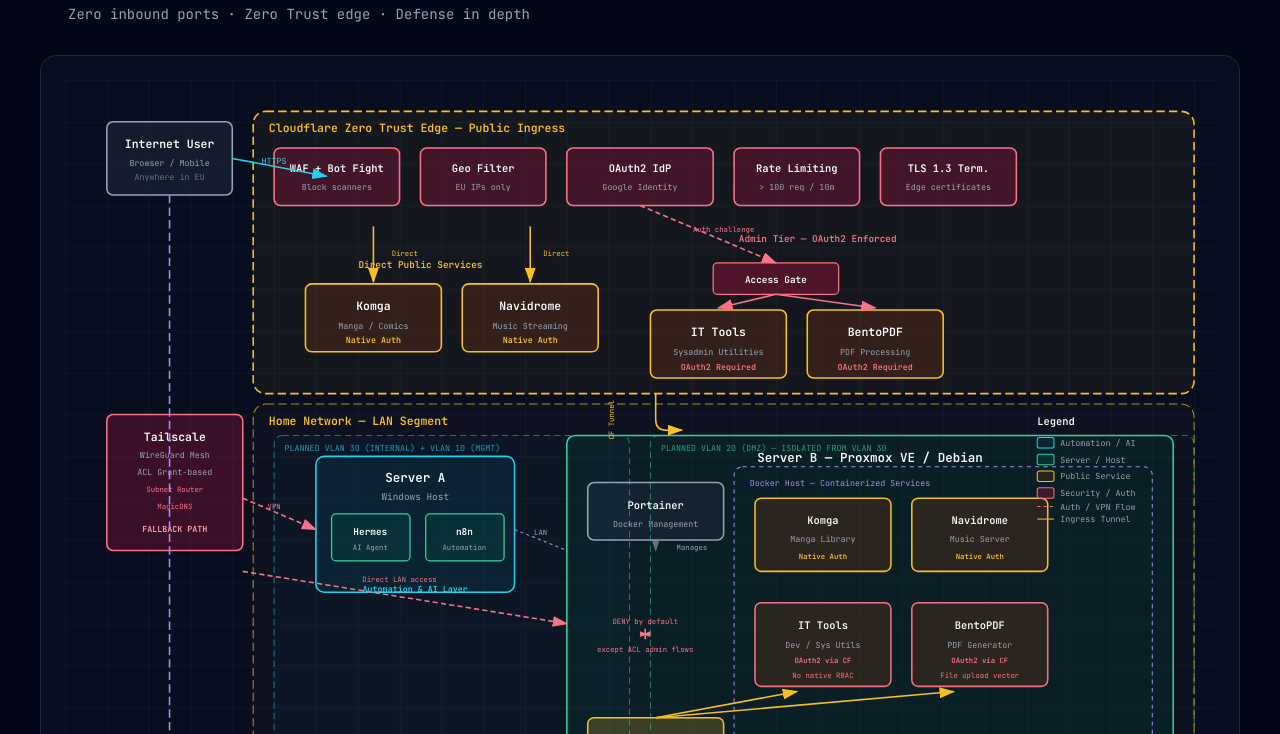
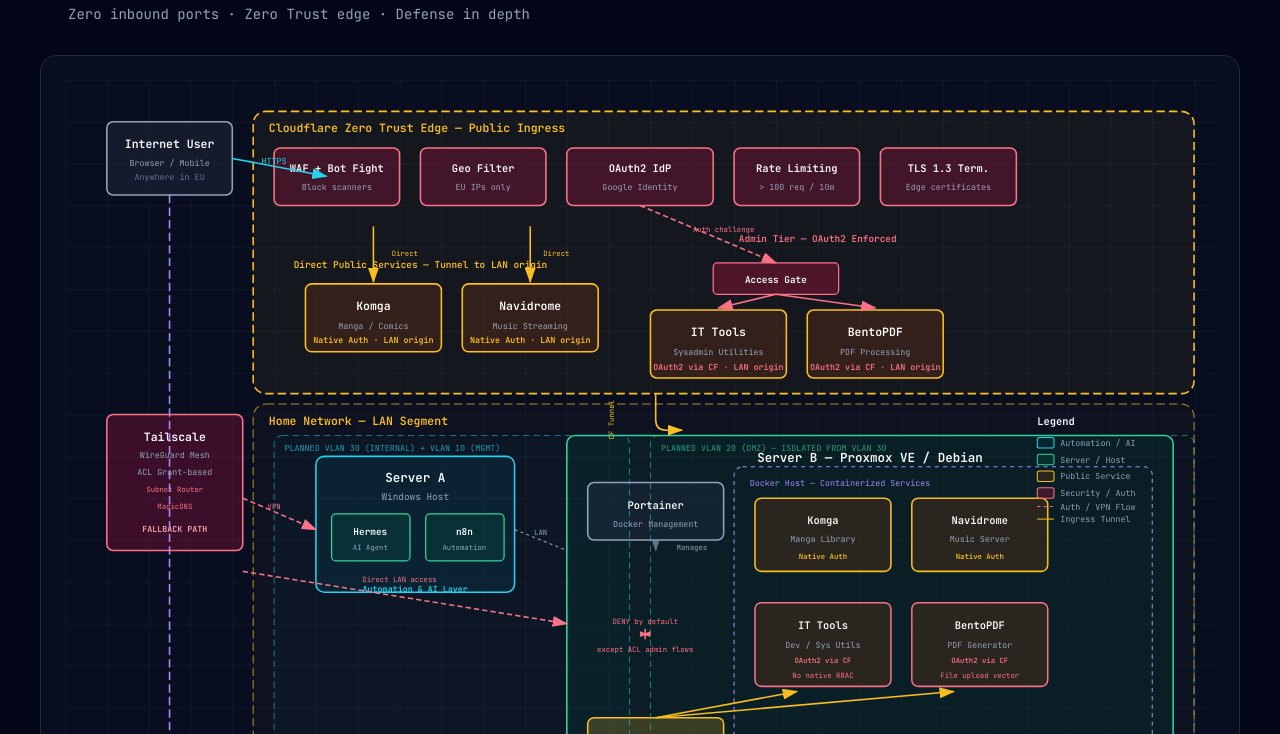
Before and after one commit to AlPeFe/homelab-security-portfolio, a plain HTML site: page index.html in a window 1280 px wide. Shown: the part 66-800 px from the top of the page. Drawn offline with Linux system fonts and the light colour scheme.

Commit message:
docs: clarify all public services are LAN-hosted; Cloudflare = tunnel/proxy only

```diff
--- a/index.html
+++ b/index.html
@@ -146,18 +146,18 @@
         <text x="845" y="88" fill="white" font-size="10" font-weight="600" text-anchor="middle">TLS 1.3 Term.</text>
         <text x="845" y="105" fill="#94a3b8" font-size="8" text-anchor="middle">Edge certificates</text>
 
-        <!-- Public Services (direct path) -->
-        <text x="340" y="180" fill="#fbbf24" font-size="9" font-weight="600" text-anchor="middle">Direct Public Services</text>
+        <!-- Public Services (Cloudflare Tunnel → LAN origin) -->
+        <text x="340" y="180" fill="#fbbf24" font-size="9" font-weight="600" text-anchor="middle">Direct Public Services — Tunnel to LAN origin</text>
 
         <rect x="230" y="195" width="130" height="65" rx="6" fill="rgba(120, 53, 15, 0.3)" stroke="#fbbf24" stroke-width="1.5"/>
         <text x="295" y="220" fill="white" font-size="11" font-weight="600" text-anchor="middle">Komga</text>
         <text x="295" y="238" fill="#94a3b8" font-size="8" text-anchor="middle">Manga / Comics</text>
-        <text x="295" y="252" fill="#fbbf24" font-size="8" font-weight="600" text-anchor="middle">Native Auth</text>
+        <text x="295" y="252" fill="#fbbf24" font-size="8" font-weight="600" text-anchor="middle">Native Auth · LAN origin</text>
 
         <rect x="380" y="195" width="130" height="65" rx="6" fill="rgba(120, 53, 15, 0.3)" stroke="#fbbf24" stroke-width="1.5"/>
         <text x="445" y="220" fill="white" font-size="11" font-weight="600" text-anchor="middle">Navidrome</text>
         <text x="445" y="238" fill="#94a3b8" font-size="8" text-anchor="middle">Music Streaming</text>
-        <text x="445" y="252" fill="#fbbf24" font-size="8" font-weight="600" text-anchor="middle">Native Auth</text>
+        <text x="445" y="252" fill="#fbbf24" font-size="8" font-weight="600" text-anchor="middle">Native Auth · LAN origin</text>
 
         <!-- Admin Services (OAuth protected path) -->
         <text x="720" y="155" fill="#fb7185" font-size="9" font-weight="600" text-anchor="middle">Admin Tier — OAuth2 Enforced</text>
@@ -168,12 +168,12 @@
         <rect x="560" y="220" width="130" height="65" rx="6" fill="rgba(120, 53, 15, 0.3)" stroke="#fbbf24" stroke-width="1.5"/>
         <text x="625" y="245" fill="white" font-size="11" font-weight="600" text-anchor="middle">IT Tools</text>
         <text x="625" y="263" fill="#94a3b8" font-size="8" text-anchor="middle">Sysadmin Utilities</text>
-        <text x="625" y="277" fill="#fb7185" font-size="8" font-weight="600" text-anchor="middle">OAuth2 Required</text>
+        <text x="625" y="277" fill="#fb7185" font-size="8" font-weight="600" text-anchor="middle">OAuth2 via CF · LAN origin</text>
 
         <rect x="710" y="220" width="130" height="65" rx="6" fill="rgba(120, 53, 15, 0.3)" stroke="#fbbf24" stroke-width="1.5"/>
         <text x="775" y="245" fill="white" font-size="11" font-weight="600" text-anchor="middle">BentoPDF</text>
         <text x="775" y="263" fill="#94a3b8" font-size="8" text-anchor="middle">PDF Processing</text>
-        <text x="775" y="277" fill="#fb7185" font-size="8" font-weight="600" text-anchor="middle">OAuth2 Required</text>
+        <text x="775" y="277" fill="#fb7185" font-size="8" font-weight="600" text-anchor="middle">OAuth2 via CF · LAN origin</text>
 
         <!-- ======================== HOME NETWORK ======================== -->
         <rect x="180" y="310" width="900" height="660" rx="12" fill="rgba(251, 191, 36, 0.03)" stroke="#fbbf24" stroke-width="1" stroke-dasharray="8,4" opacity="0.7"/>
```
Also changed, not shown: 1 other file.
